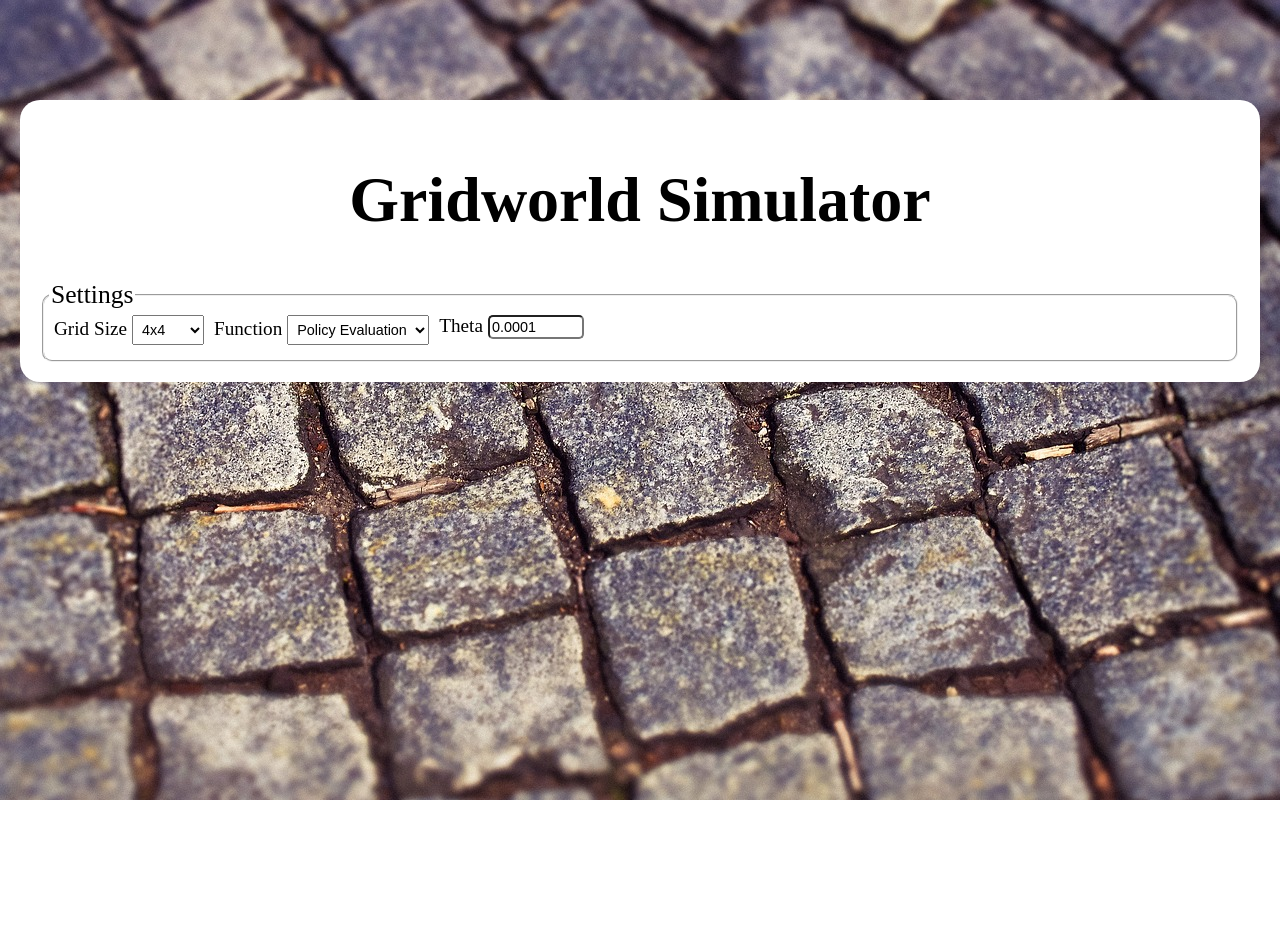
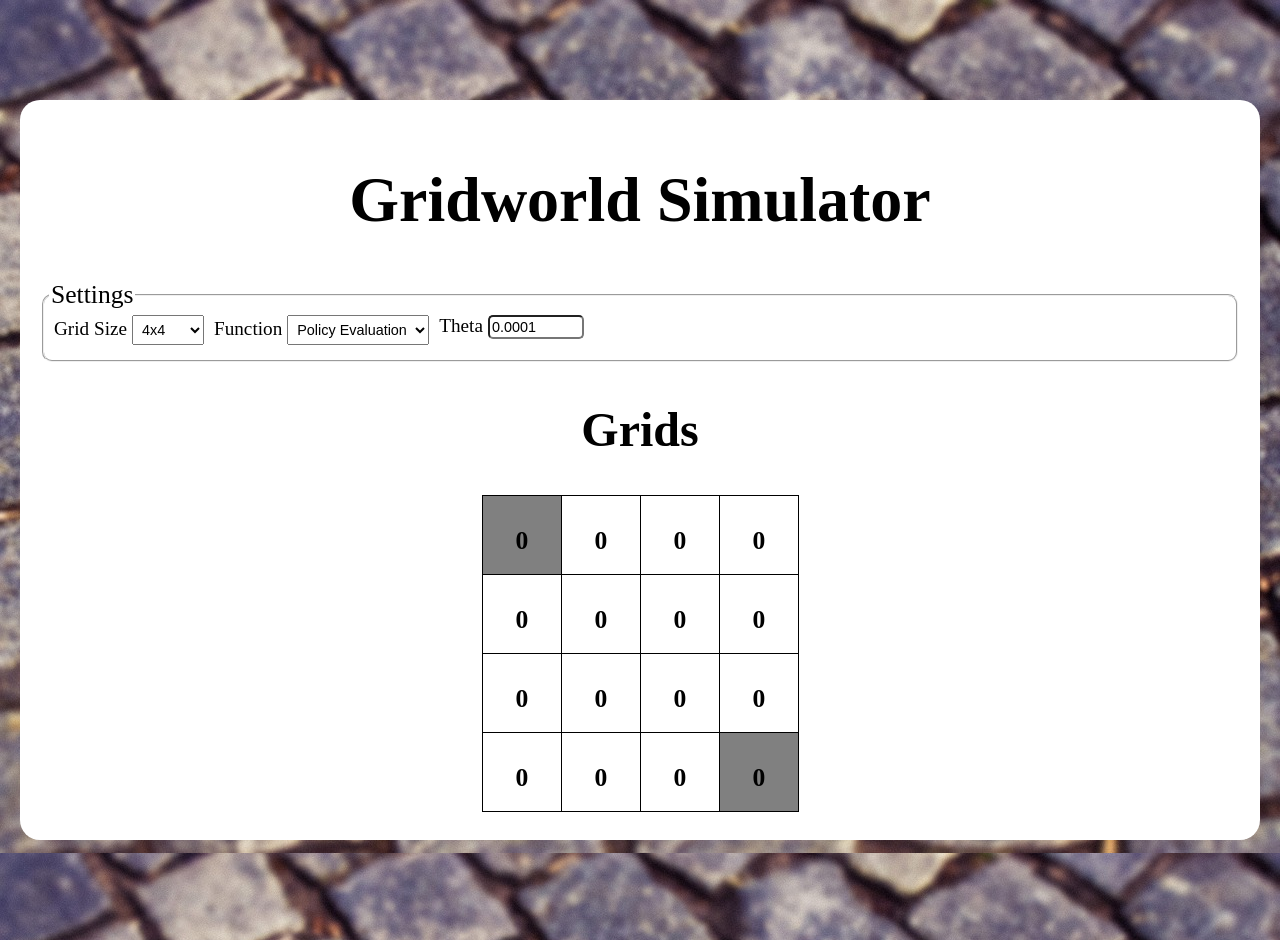
Before and after one commit to star-ai/gridworld-sim, a React app: page / in a window 1280 px wide. Before the commit the page ends 800 px from the top, so only its background shows below. Built offline with nearby package versions, Linux system fonts and the light colour scheme.

Commit message:
Added board view and container

```diff
--- a/src/app.jsx
+++ b/src/app.jsx
@@ -1,5 +1,6 @@
 import React from 'react';
 import BoardSettings from './containers/BoardSettings';
+import Board from './containers/BoardContainer';
 import './app.css';
 
 function render() {
@@ -9,6 +10,8 @@ function render() {
     <div>
       <h1>{title}</h1>
         <BoardSettings />
+          <h2>Grids</h2>
+            <Board />
     </div>
   );
 }
--- /dev/null
+++ b/src/containers/BoardContainer.js
@@ -0,0 +1,16 @@
+import { bindActionCreators } from 'redux';
+import { connect } from 'react-redux';
+import Board from '../views/Board';
+import * as actions from '../store/actions';
+
+const mapStateToProps = state => ({
+  values: state.board.stateValues,
+  boardSize: state.settings.gridSize,
+  selectedValues: state.settings.endStateIndices,
+});
+
+const mapDispatchToProps = dispatch => ({
+  actions: bindActionCreators(actions, dispatch),
+});
+
+export default connect(mapStateToProps, mapDispatchToProps)(Board);
--- a/src/lib/policy.js
+++ b/src/lib/policy.js
@@ -23,14 +23,14 @@ export default class Policy {
     return this.probabilities[state];
   }
 
-  updateActionProbability(state, action, prob, inplace=false) {
+  updateActionProbability(state, action, prob, inplace = false) {
     let policy = this;
     if (!inplace) {
       policy = new Policy(this.statesN, this.actionsN, false);
       policy.probabilities = [...this.probabilities];
     }
     for (let a = 0; a < policy.actionsN; a++) {
-      policy.probabilities[state][a] = a == action ? prob : 0;
+      policy.probabilities[state][a] = a === action ? prob : 0;
     }
     return policy;
   }
--- a/src/lib/solutions/dp.js
+++ b/src/lib/solutions/dp.js
@@ -1,5 +1,3 @@
-import { POLICY_EVALUATION_FUNCTION, POLICY_ITERATION_FUNCTION } from './constants';
-
 function oneStepLookAhead(env, state, valueFunction, discountFactor) {
   const actionValues = Array(env.actionsN).fill(0);
   for (let action = 0; action < env.actionsN; action++) {
--- a/src/styles.js
+++ b/src/styles.js
@@ -74,21 +74,25 @@ export const Input = styled.input`
 //   }
 // `;
 
-// export const Board = styled.div`
-//   display: inline-block;
-// `;
+export const Board = styled.div`
+  display: inline-block;
+`;
 
-// export const Cell = styled.div`
-//   background: white;
-//   border: 1px solid black;
-//   float: left;
-//   font-size: 0.8rem;
-//   font-weight: bold;
-//   text-align: center;
-//   padding: 5px;
-//   line-height: 2.5rem;
-//   height: 2.5rem;
-//   width: 2.5rem;
-//   margin-right: -1px;
-//   margin-top: -1px;
-// `;
+export const Cell = styled.div`
+  background: white;
+  border: 1px solid black;
+  float: left;
+  font-size: 0.8rem;
+  font-weight: bold;
+  text-align: center;
+  padding: 5px;
+  line-height: 2.5rem;
+  height: 2.5rem;
+  width: 2.5rem;
+  margin-right: -1px;
+  margin-top: -1px;
+`;
+
+export const SelectedCell = Cell.extend`
+  background: grey;
+`;
--- /dev/null
+++ b/src/views/Board.jsx
@@ -0,0 +1,44 @@
+import React from 'react';
+import T from 'prop-types';
+import { Board as StyledBoard, Cell, SelectedCell } from '../styles';
+
+const Board = ({
+  values, boardSize, selectedValues, actions,
+}) => {
+  const [width, height] = boardSize.split('x').map(v => parseInt(v, 10));
+  const initBoard = values.length === 0;
+  const children = [];
+  for (let i = 0; i < width; i++) {
+    const row = [];
+    for (let j = 0; j < height; j++) {
+      const ind = (i * width) + j;
+      const cellKey = `cell${ind}`;
+      const CellElement =
+        selectedValues.indexOf(ind) === -1 ? Cell : SelectedCell;
+      row.push(
+        <CellElement
+          key={cellKey}
+          value={ind}
+          onClick={e =>
+            actions.updateEndStates(
+              parseInt(e.target.getAttribute('value'), 10),
+            )
+          }
+        >
+          {initBoard ? 0 : values[ind]}
+        </CellElement>,
+      );
+    }
+    const rowKey = `row${i + 1}`;
+    children.push(<div key={rowKey}>{row}</div>);
+  }
+  return <StyledBoard>{children}</StyledBoard>;
+};
+Board.propTypes = {
+  values: T.arrayOf(T.number).isRequired,
+  boardSize: T.string.isRequired,
+  selectedValues: T.arrayOf(T.number).isRequired,
+  actions: T.objectOf(T.shape).isRequired,
+};
+
+export default Board;
```
Also changed, not shown: src/containers/GridContainer.jsx (deleted, +0 -12 lines), src/lib/envs/gridworld.js (line endings or trailing spaces).
